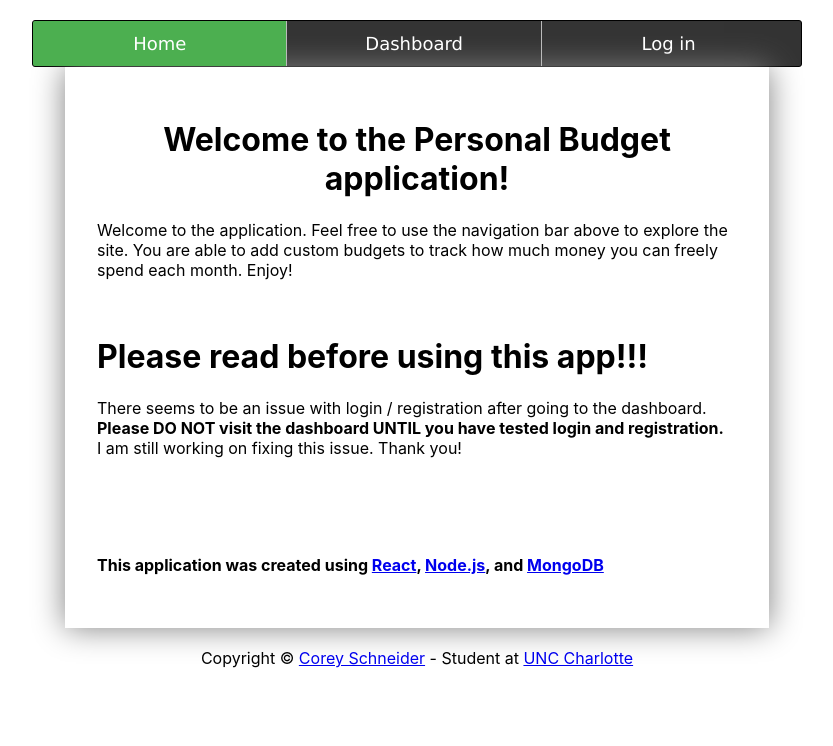
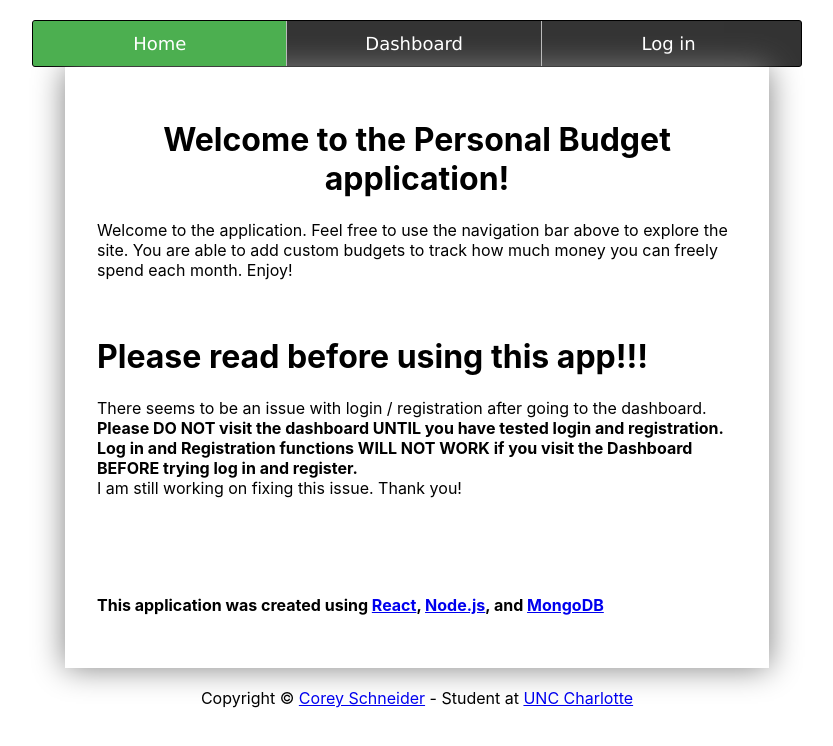
Before and after one commit to corey-schneider/4166-final-project, a React (Create React App) app in the folder frontend (react)/: page /#/ in a window 1280 px wide. Shown: the top 746 px of the page, without its empty margins (223-1056 px from the left). Built offline with nearby package versions, Linux system fonts and the light colour scheme.

Commit message:
testing gitignore

```diff
--- a/frontend (react)/src/HomePage/HomePage.js
+++ b/frontend (react)/src/HomePage/HomePage.js
@@ -13,7 +13,7 @@ class HomePage extends Component {
 					<br/>
 				<h1>Please read before using this app!!!</h1>
 				<p>There seems to be an issue with login / registration after going to the dashboard.<br/>
-				<strong>Please DO NOT visit the dashboard UNTIL you have tested login and registration.</strong><br/>
+				<strong>Please DO NOT visit the dashboard UNTIL you have tested login and registration. Log in and Registration functions WILL NOT WORK if you visit the Dashboard BEFORE trying log in and register.</strong><br/>
 				I am still working on fixing this issue. Thank you!</p><br/><br/><br/>
 				<h4>This application was created using <a href="https://reactjs.org/" rel="nofollow">React</a>, <a href="https://nodejs.org/en/" rel="nofollow">Node.js</a>, and <a href="https://www.mongodb.com/" rel="nofollow">MongoDB</a></h4>
 			</>
```
Also changed, not shown: 1 other file (tests, documents, lock files or other folders).
